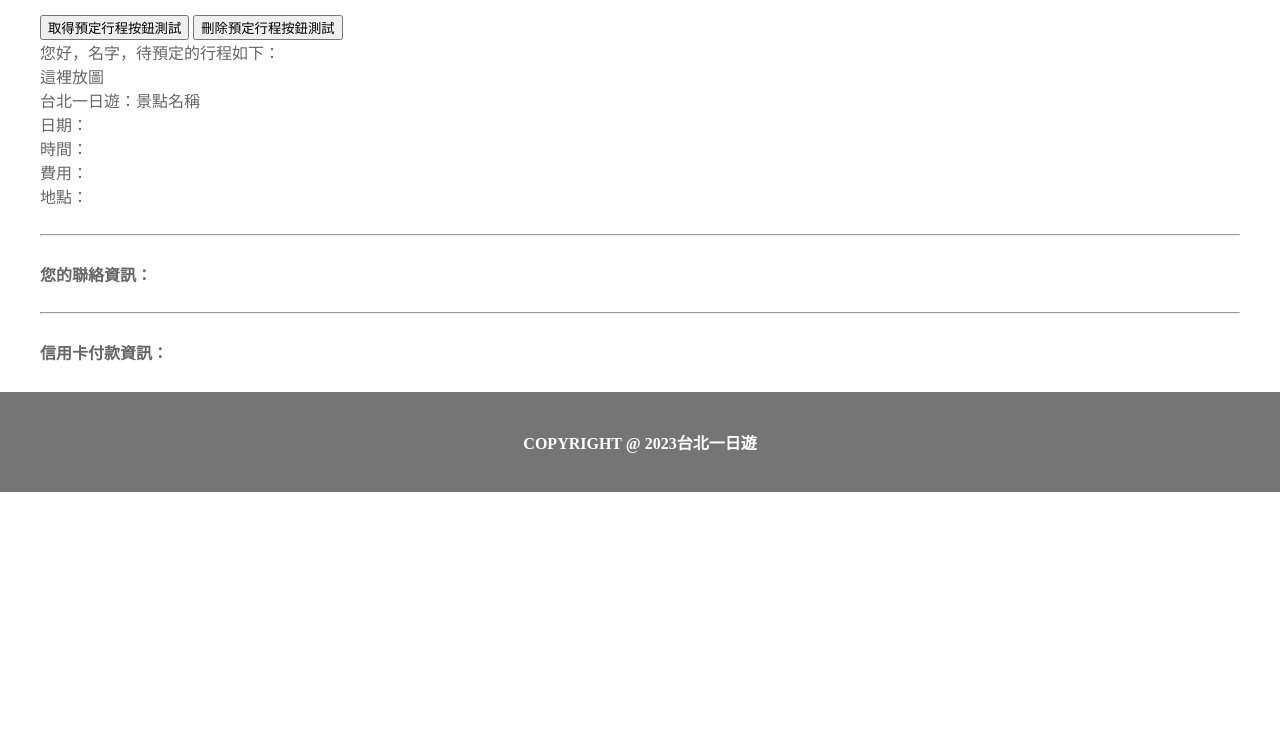
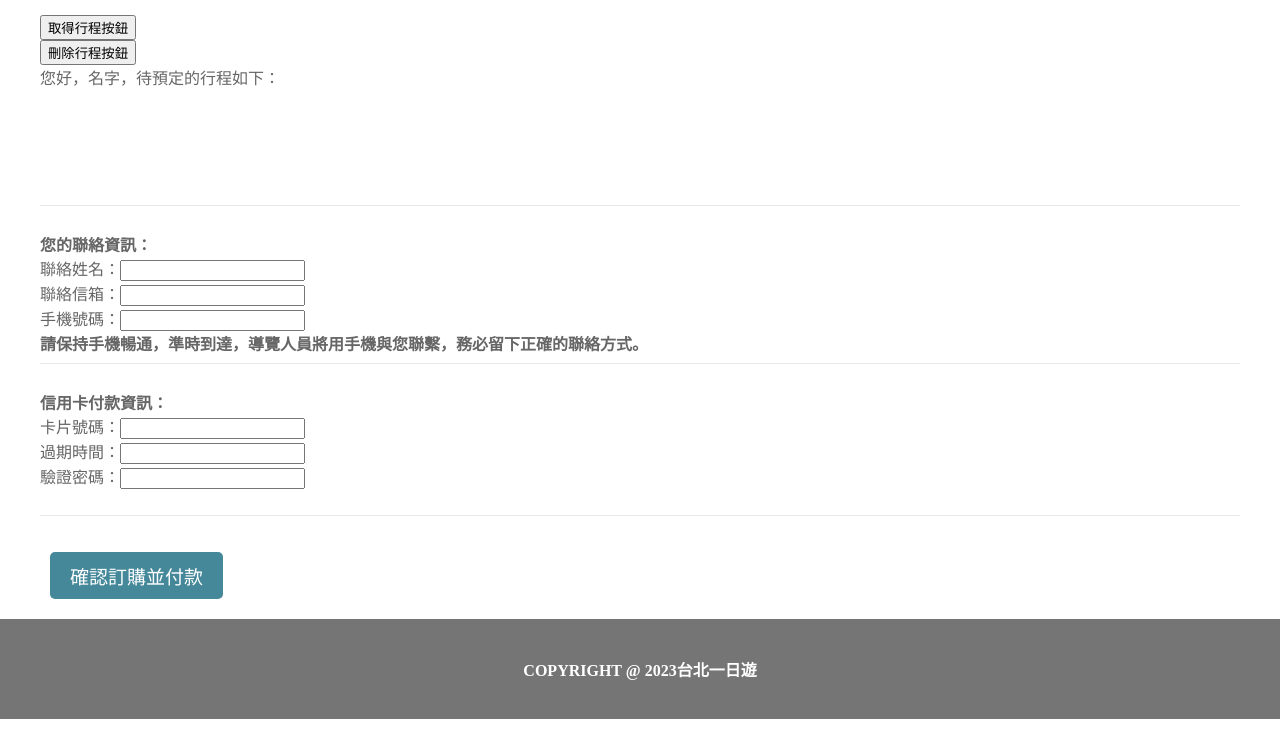
Before and after one commit to lark1987/TaipeiDayTrip, a Flask app: page /booking in a window 1280 px wide. Shown: the part 55-800 px from the top of the page. Run offline with Flask 3, Linux system fonts and the light colour scheme.

Commit message:
0926-1439

```diff
--- a/static/css/basic.css
+++ b/static/css/basic.css
@@ -29,6 +29,19 @@
 .signIn_message{
     color: red;
 }
+hr {border-width: 0px 0px 1px 0px;
+    border-color: #E8E8E8;
+    border-style: solid;}
+
+.booking_button{
+    font-size:19px;color: white;
+    border:none;border-radius: 5px;padding:10px 20px;margin:10px;
+    background-color:#448899;}
+
+
+
+
+
 
 
 .popup {
--- a/static/js/booking.js
+++ b/static/js/booking.js
@@ -15,6 +15,7 @@
     .then(response => response.json())
     .then(data => {
         console.log(data);
+        getdata(data);
       })
     .catch(error => {
     console.log(error);
@@ -42,3 +43,24 @@
     console.log(error);
     });
 })
+
+// 預定資訊載入
+function getdata(data){
+    const attraction_picture = document.querySelector(".attraction_picture");
+    attraction_picture.setAttribute("src",data.data.attraction.image);
+    const attraction_name = document.querySelector(".attraction_name");
+    attraction_name.textContent="台北一日遊："+data.data.attraction.name;
+    const booking_date = document.querySelector(".booking_date");
+    booking_date.textContent="日期："+data.data.date;
+    const booking_time = document.querySelector(".booking_time");
+    booking_time.textContent="時間："+data.data.time;
+    const booking_price = document.querySelector(".booking_price");
+    booking_price.textContent="費用："+data.data.price;
+    const booking_address = document.querySelector(".booking_address");
+    booking_address.textContent="地點："+data.data.attraction.address;
+}
+
+//測試按鈕
+const test3Button = document.querySelector(".test3");
+test3Button.addEventListener("click", () => {
+})
--- a/templates/booking.html
+++ b/templates/booking.html
@@ -12,27 +12,40 @@
     <div class="popup_load"></div>
     <div class="container">
 
-        <button class="test1">取得預定行程按鈕測試</button>
-        <button class="test2">刪除預定行程按鈕測試</button>
+        <button class="test1">取得行程按鈕</button><br>
+        <button class="test2">刪除行程按鈕</button><br>
+        <!-- <button class="test3">景點載入按鈕</button><br> -->
+
+
         <div>您好，名字，待預定的行程如下：</div>
-        <div>這裡放圖</div>
-        <div>台北一日遊：景點名稱</div>
+
+        <img class="attraction_picture"></img>
+        <div class="attraction_name"></div>
         <div>
-            日期：<br>
-            時間：<br>
-            費用：<br>
-            地點：<br>
+            <span class="booking_date"></span><br>
+            <span class="booking_time"></span><br>
+            <span class="booking_price"></span><br>
+            <span class="booking_address"></span><br>
         </div>
 
         <br><hr><br>
+        <div class=""></div>
         <b>您的聯絡資訊：</b><br>
-        <div class=""></div>
+        聯絡姓名：<input><br>
+        聯絡信箱：<input><br>
+        手機號碼：<input><br>
+        <b>請保持手機暢通，準時到達，導覽人員將用手機與您聯繫，務必留下正確的聯絡方式。</b>
 
         <br><hr><br>
+        <div class=""></div>
         <b>信用卡付款資訊：</b><br>
-        <div class=""></div>
+        卡片號碼：<input><br>
+        過期時間：<input><br>
+        驗證密碼：<input><br>
+
+        <br><hr><br>
+        <button class="booking_button">確認訂購並付款</button>
         <br>
-    </div>
     </div>
     <div class="footer_load"></div>
 
```
Also changed, not shown: static/css/attraction.css (+4 -4 lines).
